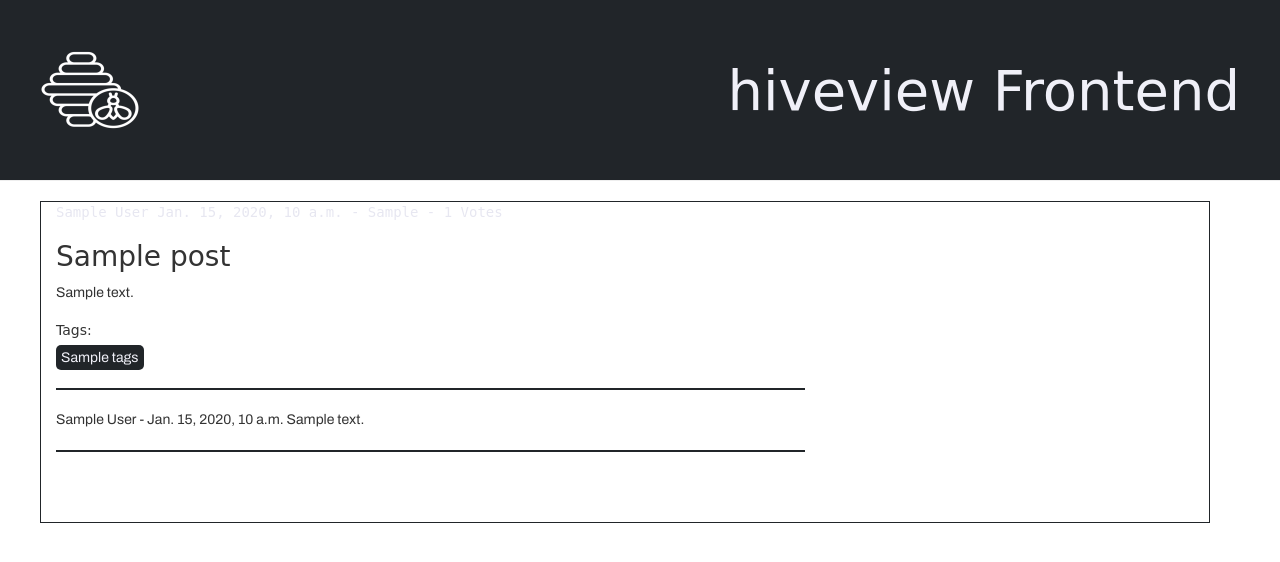
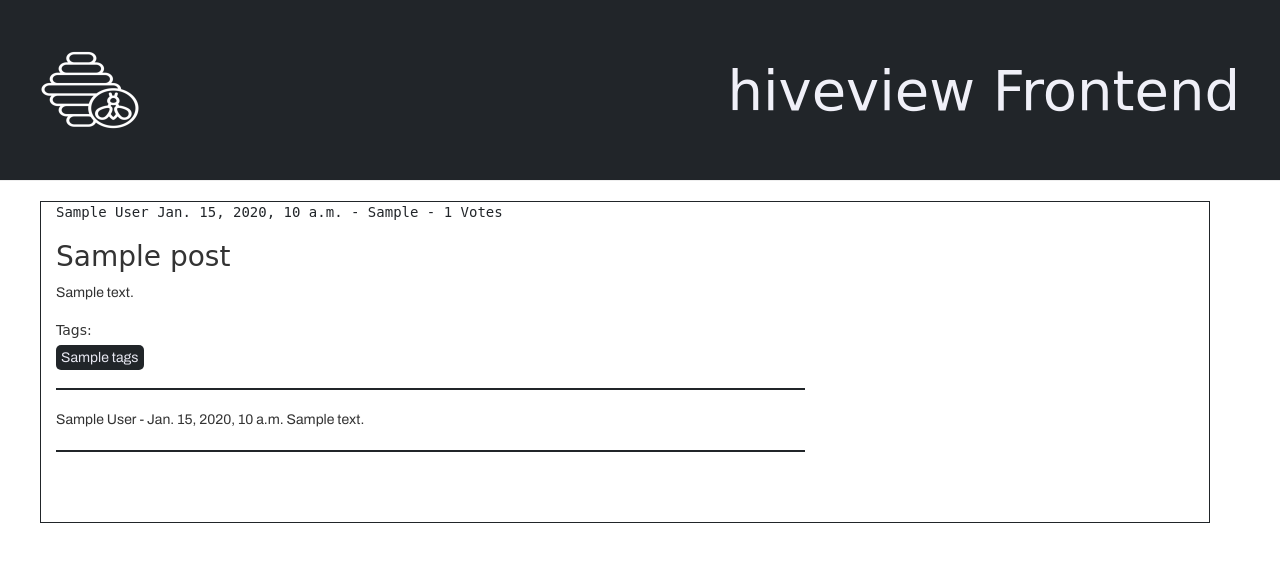
Before and after one commit to TheCrazyGM/hiveview, a Django app: template blog/templates/blog/post_detail.html in a window 1280 px wide. Shown: the top 562 px of the page. Run offline with Django 3.2, Linux system fonts and the light colour scheme; the template is opened without the code that fills it: most values are stand-ins (such as "Sample title", 1, 10 or a date in 2020); some libraries are stand-ins or nearby versions; some web fonts are replaced.

Commit message:
hive colours

```diff
--- a/blog/static/css/blog.css
+++ b/blog/static/css/blog.css
@@ -39,7 +39,7 @@ hr {
     border: 1px solid #212529;
 }
 .date {
-    color: #e7e7f1;
+    color: #212529;
     font-family: monospace;
 }
 
@@ -69,7 +69,7 @@ hr {
 
 .tags li{
         background-color: #212529;
-        color: #f0f0f8;
+        color: #e7e7f1;
         display: inline;
         border-radius: 5px;
         padding: 5px;
```
